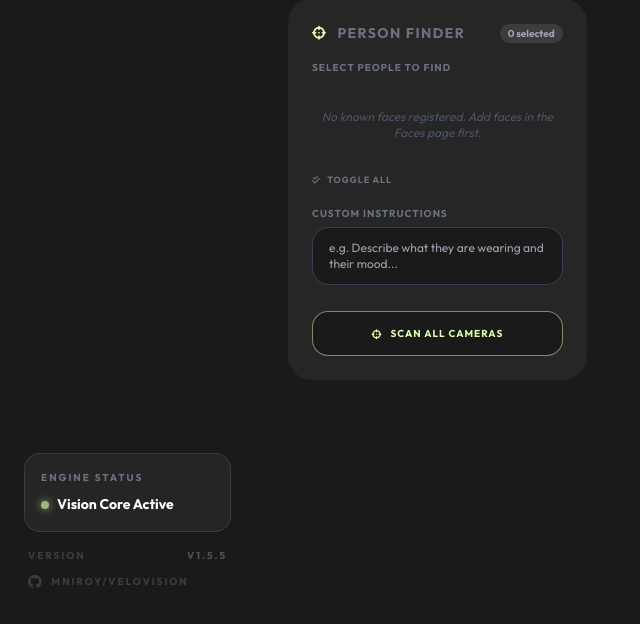
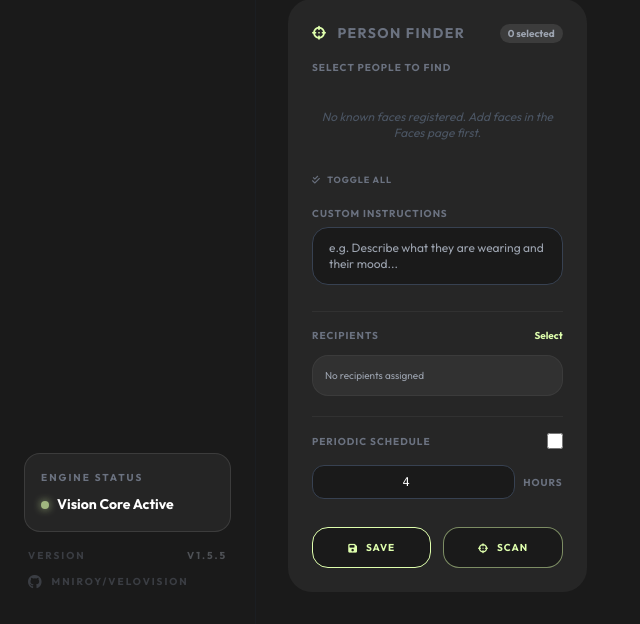
Before and after one commit to mniroy/velovision, a FastAPI app: page /patrol in a window 1280 px wide. Shown: the part 786-1410 px from the top of the page, without its empty margins (0-640 px from the left). Run offline with FastAPI, Linux system fonts and the light colour scheme; data that the repository does not hold is empty; some libraries are stand-ins or nearby versions.

Commit message:
fix: Person Finder face loading, add recipients & scheduled scan
- Fix face loading: unwrap {faces: [...]} response from /api/faces
- Add WhatsApp recipients picker to Person Finder
- Add periodic schedule with interval toggle (hours)
- Save/restore Person Finder config (names, prompt, recipients, schedule)
- Send WhatsApp alerts with finder results (found/not found + camera image)
- Schedule sync includes Person Finder periodic scans
- Persist selected faces across page reloads

```diff
--- a/src/routers/api.py
+++ b/src/routers/api.py
@@ -528,7 +528,7 @@ def update_settings(settings: dict):
             analysis.init_analysis()
         if "whatsapp" in settings:
             triggers.whatsapp.init_whatsapp()
-        if "cameras" in settings:
+        if "cameras" in settings or "person_finder" in settings:
             triggers.sync_schedules()
         return {"status": "saved"}
     else:
--- a/src/templates/patrol.html
+++ b/src/templates/patrol.html
@@ -149,11 +149,46 @@
                         placeholder="e.g. Describe what they are wearing and their mood..."></textarea>
                 </div>
 
-                <!-- Run Button -->
-                <button id="finder-run-btn" onclick="runPersonFinder()"
-                    class="w-full bg-[#1a1a1a] border border-[#dfffad]/50 text-[#dfffad] py-3.5 rounded-2xl font-black uppercase text-[10px] tracking-widest hover:bg-[#dfffad] hover:text-[#1a1a1a] transition-all flex items-center justify-center gap-2">
-                    <i class="fa-solid fa-crosshairs"></i> Scan All Cameras
-                </button>
+                <!-- Recipients -->
+                <div class="pt-4 border-t border-white/5 space-y-3">
+                    <div class="flex items-center justify-between">
+                        <label
+                            class="text-[10px] text-gray-500 font-black uppercase tracking-widest leading-none">Recipients</label>
+                        <button onclick="openPicker('finder')"
+                            class="text-[10px] font-bold text-[#dfffad] hover:underline">Select</button>
+                    </div>
+                    <div id="finder-recipients-label"
+                        class="p-3 bg-white/5 rounded-2xl border border-white/5 text-[10px] text-gray-400 min-h-[40px] flex items-center">
+                        No recipients assigned
+                    </div>
+                </div>
+
+                <!-- Schedule -->
+                <div class="pt-4 border-t border-white/5 space-y-4">
+                    <div class="flex items-center justify-between">
+                        <label class="text-[10px] text-gray-500 font-black uppercase tracking-widest">Periodic
+                            Schedule</label>
+                        <input type="checkbox" id="finder-schedEnable"
+                            class="w-4 h-4 rounded border-gray-700 bg-gray-800 checked:bg-[#dfffad]">
+                    </div>
+                    <div class="flex items-center gap-2">
+                        <input type="number" id="finder-schedHrs" value="4"
+                            class="flex-1 bg-[#1a1a1a] border border-gray-700 rounded-xl px-4 py-2 text-xs text-white text-center focus:border-[#dfffad] focus:outline-none placeholder-gray-600 font-mono">
+                        <span class="text-[10px] text-gray-500 uppercase font-black tracking-widest">Hours</span>
+                    </div>
+                </div>
+
+                <!-- Action Buttons -->
+                <div class="pt-2 grid grid-cols-2 gap-3">
+                    <button onclick="saveAllConfigs()"
+                        class="bg-[#1a1a1a] border border-[#dfffad] text-[#dfffad] py-3 rounded-2xl font-black uppercase text-[10px] tracking-widest hover:bg-[#dfffad] hover:text-[#1a1a1a] transition-all flex items-center justify-center gap-2">
+                        <i class="fa-solid fa-floppy-disk"></i> Save
+                    </button>
+                    <button id="finder-run-btn" onclick="runPersonFinder()"
+                        class="bg-[#1a1a1a] border border-[#dfffad]/50 text-[#dfffad] py-3 rounded-2xl font-black uppercase text-[10px] tracking-widest hover:bg-[#dfffad] hover:text-[#1a1a1a] transition-all flex items-center justify-center gap-2">
+                        <i class="fa-solid fa-crosshairs"></i> Scan
+                    </button>
+                </div>
 
                 <!-- Results Area -->
                 <div id="finder-results" class="hidden space-y-3">
@@ -215,6 +250,7 @@
     let patrolConfig = { prompt: '', recipients: [] };
     let allFaces = [];
     let finderSelectedNames = new Set();
+    let finderConfig = { prompt: '', recipients: [], names: [], schedule_enabled: false, schedule_interval_hrs: 4 };
 
     function showToast(msg) {
         const t = document.getElementById('toast');
@@ -238,8 +274,13 @@
             allCameras = config.cameras || {};
             allRecipients = JSON.parse(config.whatsapp.recipients || "[]");
             patrolConfig = config.patrol || { prompt: '', recipients: [] };
+            finderConfig = config.person_finder || { prompt: '', recipients: [], names: [], schedule_enabled: false, schedule_interval_hrs: 4 };
+
+            // Restore finder selections from saved config
+            finderSelectedNames = new Set(finderConfig.names || []);
 
             updatePatrolUI();
+            updateFinderUI();
             renderIntelligenceList();
         } catch (e) { console.error(e); }
     }
@@ -257,6 +298,17 @@
 
         const label = document.getElementById('patrol-recipients-label');
         label.innerText = getRecipientNames(patrolConfig.recipients);
+    }
+
+    function updateFinderUI() {
+        document.getElementById('finder-prompt').value = finderConfig.prompt || '';
+        document.getElementById('finder-schedEnable').checked = !!finderConfig.schedule_enabled;
+        document.getElementById('finder-schedHrs').value = finderConfig.schedule_interval_hrs || 4;
+
+        const label = document.getElementById('finder-recipients-label');
+        label.innerText = getRecipientNames(finderConfig.recipients);
+
+        renderFinderGrid();
     }
 
     function renderIntelligenceList() {
@@ -367,6 +419,8 @@
         let selectedRecipients = [];
         if (targetId === 'patrol') {
             selectedRecipients = patrolConfig.recipients || [];
+        } else if (targetId === 'finder') {
+            selectedRecipients = finderConfig.recipients || [];
         } else {
             selectedRecipients = allCameras[targetId].recipients || [];
         }
@@ -399,6 +453,10 @@
                 patrolConfig.recipients = selected;
                 const label = document.getElementById('patrol-recipients-label');
                 label.innerText = getRecipientNames(selected);
+            } else if (currentTargetCam === 'finder') {
+                finderConfig.recipients = selected;
+                const label = document.getElementById('finder-recipients-label');
+                label.innerText = getRecipientNames(selected);
             } else {
                 allCameras[currentTargetCam].recipients = selected;
                 const label = document.getElementById(`label-${currentTargetCam}`);
@@ -425,13 +483,20 @@
         patrolConfig.schedule_enabled = document.getElementById('patrol-schedEnable').checked;
         patrolConfig.schedule_interval_hrs = document.getElementById('patrol-schedHrs').value;
 
+        // Person Finder config
+        finderConfig.prompt = document.getElementById('finder-prompt').value;
+        finderConfig.schedule_enabled = document.getElementById('finder-schedEnable').checked;
+        finderConfig.schedule_interval_hrs = document.getElementById('finder-schedHrs').value;
+        finderConfig.names = Array.from(finderSelectedNames);
+
         try {
             const res = await fetch('/api/settings', {
                 method: 'POST',
                 headers: { 'Content-Type': 'application/json' },
                 body: JSON.stringify({
                     cameras: allCameras,
-                    patrol: patrolConfig
+                    patrol: patrolConfig,
+                    person_finder: finderConfig
                 })
             });
             if (res.ok) showToast("All AI Patrol configurations saved!");
@@ -471,7 +536,8 @@
     async function loadFinderFaces() {
         try {
             const res = await fetch('/api/faces');
-            allFaces = await res.json();
+            const data = await res.json();
+            allFaces = data.faces || [];
             renderFinderGrid();
         } catch (e) { console.error('Failed to load faces', e); }
     }
```
Also changed, not shown: src/triggers.py (+56 -3 lines).
